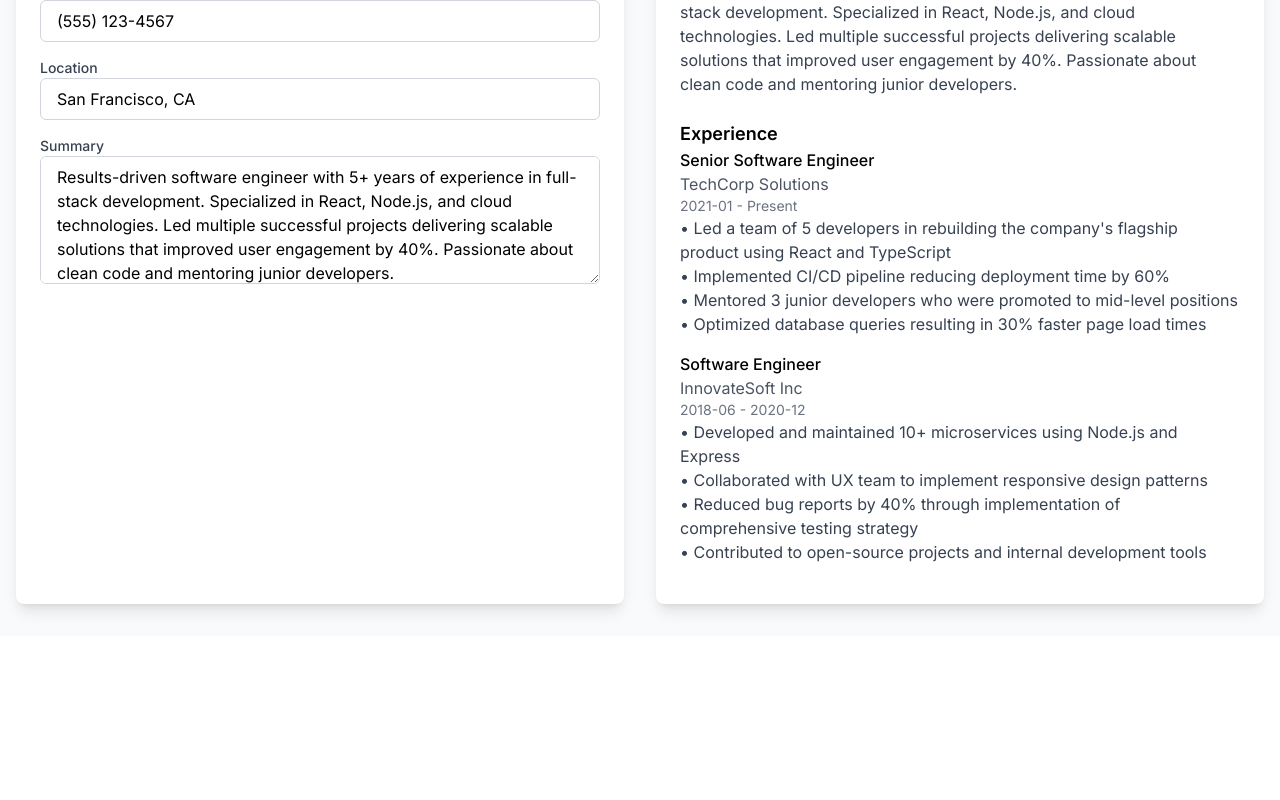
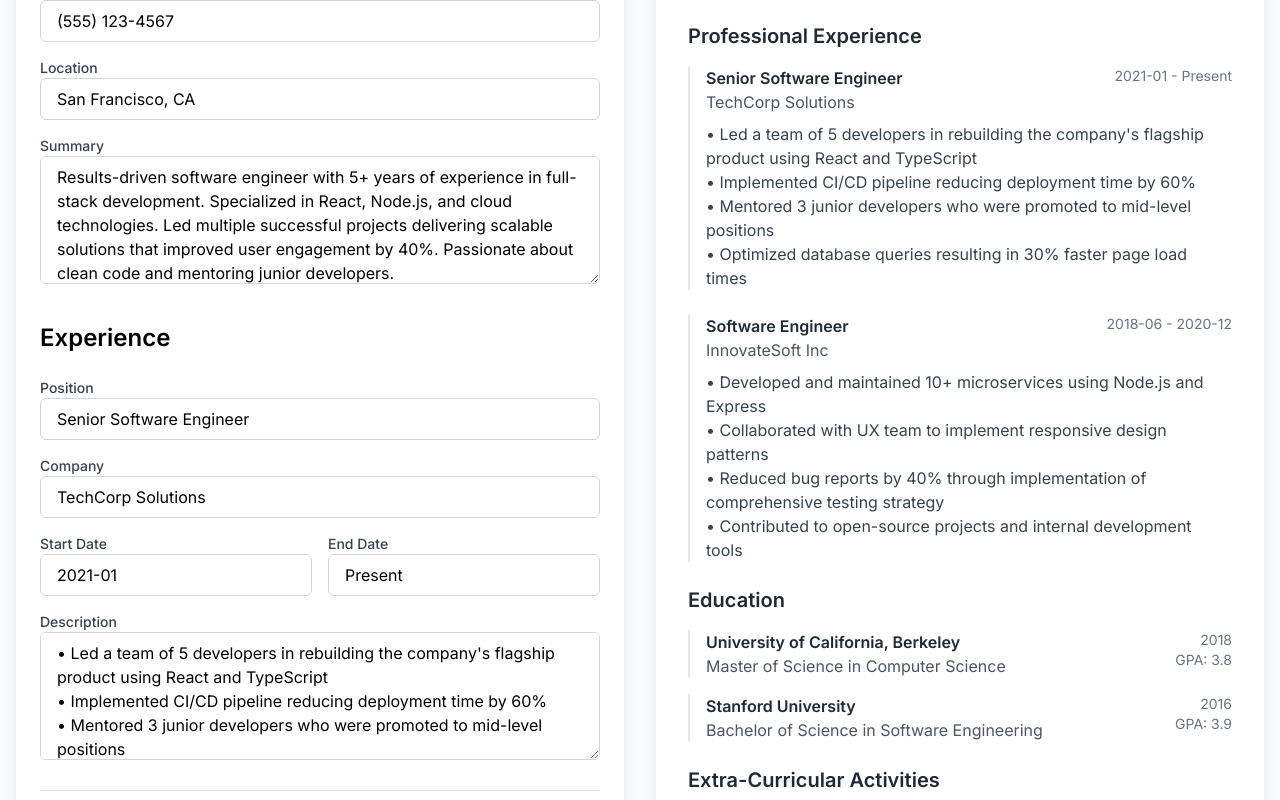
Before and after one commit to sqryxz/ai-resume-buildoor, a Next.js app: page / in a window 1280 px wide. Shown: the part 440-1240 px from the top of the page. Before the commit the page ends 1076 px from the top, so only its background shows below. Built offline with nearby package versions, Linux system fonts and the light colour scheme.

Commit message:
Fix live preview updates and improve form handling

```diff
--- a/src/components/ResumeForm.tsx
+++ b/src/components/ResumeForm.tsx
@@ -1,6 +1,7 @@
 'use client';
 
 import React, { useState } from 'react';
+import ResumePreview from './ResumePreview';
 
 export interface PersonalInfo {
   name: string;
@@ -49,6 +50,28 @@
 export default function ResumeForm({ sampleData }: ResumeFormProps) {
   const [formData, setFormData] = useState<ResumeData>(sampleData);
 
+  const updatePersonalInfo = (field: keyof PersonalInfo, value: string) => {
+    setFormData({
+      ...formData,
+      personalInfo: {
+        ...formData.personalInfo,
+        [field]: value,
+      },
+    });
+  };
+
+  const updateExperience = (index: number, field: keyof Experience, value: string) => {
+    const newExperience = [...formData.experience];
+    newExperience[index] = {
+      ...newExperience[index],
+      [field]: value,
+    };
+    setFormData({
+      ...formData,
+      experience: newExperience,
+    });
+  };
+
   return (
     <div className="grid grid-cols-1 md:grid-cols-2 gap-8">
       {/* Form Section */}
@@ -61,12 +84,7 @@
               type="text"
               className="input-field"
               value={formData.personalInfo.name}
-              onChange={(e) =>
-                setFormData({
-                  ...formData,
-                  personalInfo: { ...formData.personalInfo, name: e.target.value },
-                })
-              }
+              onChange={(e) => updatePersonalInfo('name', e.target.value)}
             />
           </div>
           <div>
@@ -75,12 +93,7 @@
               type="email"
               className="input-field"
               value={formData.personalInfo.email}
-              onChange={(e) =>
-                setFormData({
-                  ...formData,
-                  personalInfo: { ...formData.personalInfo, email: e.target.value },
-                })
-              }
+              onChange={(e) => updatePersonalInfo('email', e.target.value)}
             />
           </div>
           <div>
@@ -89,12 +102,7 @@
               type="tel"
               className="input-field"
               value={formData.personalInfo.phone}
-              onChange={(e) =>
-                setFormData({
-                  ...formData,
-                  personalInfo: { ...formData.personalInfo, phone: e.target.value },
-                })
-              }
+              onChange={(e) => updatePersonalInfo('phone', e.target.value)}
             />
           </div>
           <div>
@@ -103,12 +111,7 @@
               type="text"
               className="input-field"
               value={formData.personalInfo.location}
-              onChange={(e) =>
-                setFormData({
-                  ...formData,
-                  personalInfo: { ...formData.personalInfo, location: e.target.value },
-                })
-              }
+              onChange={(e) => updatePersonalInfo('location', e.target.value)}
             />
           </div>
           <div>
@@ -116,45 +119,70 @@
             <textarea
               className="input-field h-32"
               value={formData.personalInfo.summary}
-              onChange={(e) =>
-                setFormData({
-                  ...formData,
-                  personalInfo: { ...formData.personalInfo, summary: e.target.value },
-                })
-              }
+              onChange={(e) => updatePersonalInfo('summary', e.target.value)}
             />
           </div>
+        </div>
+
+        {/* Experience Section */}
+        <div className="mt-8">
+          <h2 className="text-2xl font-semibold mb-6">Experience</h2>
+          {formData.experience.map((exp, index) => (
+            <div key={index} className="space-y-4 mb-6 pb-6 border-b border-gray-200 last:border-0">
+              <div>
+                <label className="block text-sm font-medium text-gray-700">Position</label>
+                <input
+                  type="text"
+                  className="input-field"
+                  value={exp.position}
+                  onChange={(e) => updateExperience(index, 'position', e.target.value)}
+                />
+              </div>
+              <div>
+                <label className="block text-sm font-medium text-gray-700">Company</label>
+                <input
+                  type="text"
+                  className="input-field"
+                  value={exp.company}
+                  onChange={(e) => updateExperience(index, 'company', e.target.value)}
+                />
+              </div>
+              <div className="grid grid-cols-2 gap-4">
+                <div>
+                  <label className="block text-sm font-medium text-gray-700">Start Date</label>
+                  <input
+                    type="text"
+                    className="input-field"
+                    value={exp.startDate}
+                    onChange={(e) => updateExperience(index, 'startDate', e.target.value)}
+                  />
+                </div>
+                <div>
+                  <label className="block text-sm font-medium text-gray-700">End Date</label>
+                  <input
+                    type="text"
+                    className="input-field"
+                    value={exp.endDate}
+                    onChange={(e) => updateExperience(index, 'endDate', e.target.value)}
+                  />
+                </div>
+              </div>
+              <div>
+                <label className="block text-sm font-medium text-gray-700">Description</label>
+                <textarea
+                  className="input-field h-32"
+                  value={exp.description}
+                  onChange={(e) => updateExperience(index, 'description', e.target.value)}
+                />
+              </div>
+            </div>
+          ))}
         </div>
       </div>
 
       {/* Preview Section */}
-      <div className="bg-white p-6 rounded-lg shadow-lg">
-        <h2 className="text-2xl font-semibold mb-6">Resume Preview</h2>
-        <div className="space-y-6">
-          <div>
-            <h3 className="text-xl font-bold">{formData.personalInfo.name}</h3>
-            <p className="text-gray-600">{formData.personalInfo.email}</p>
-            <p className="text-gray-600">{formData.personalInfo.phone}</p>
-            <p className="text-gray-600">{formData.personalInfo.location}</p>
-          </div>
-          <div>
-            <h3 className="text-lg font-semibold">Summary</h3>
-            <p className="text-gray-700">{formData.personalInfo.summary}</p>
-          </div>
-          <div>
-            <h3 className="text-lg font-semibold">Experience</h3>
-            {formData.experience.map((exp, index) => (
-              <div key={index} className="mb-4">
-                <h4 className="font-medium">{exp.position}</h4>
-                <p className="text-gray-600">{exp.company}</p>
-                <p className="text-gray-500 text-sm">
-                  {exp.startDate} - {exp.endDate}
-                </p>
-                <p className="text-gray-700 whitespace-pre-line">{exp.description}</p>
-              </div>
-            ))}
-          </div>
-        </div>
+      <div className="sticky top-8">
+        <ResumePreview data={formData} />
       </div>
     </div>
   );
--- a/src/components/ResumePreview.tsx
+++ b/src/components/ResumePreview.tsx
@@ -1,6 +1,6 @@
 'use client';
 
-import React, { FC } from 'react';
+import { FC } from 'react';
 import { ResumeData } from './ResumeForm';
 
 interface ResumePreviewProps {
```
